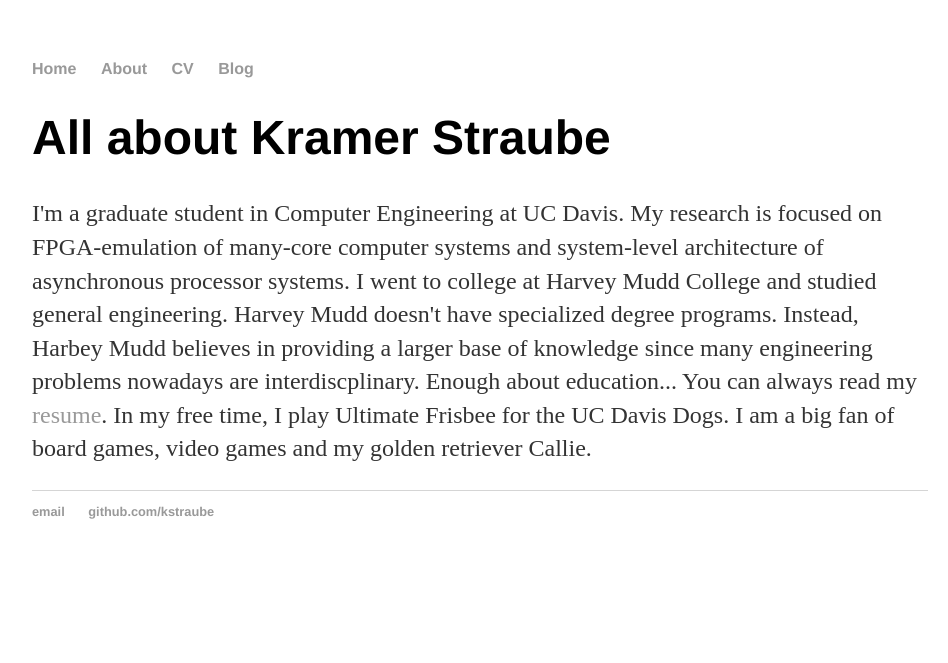
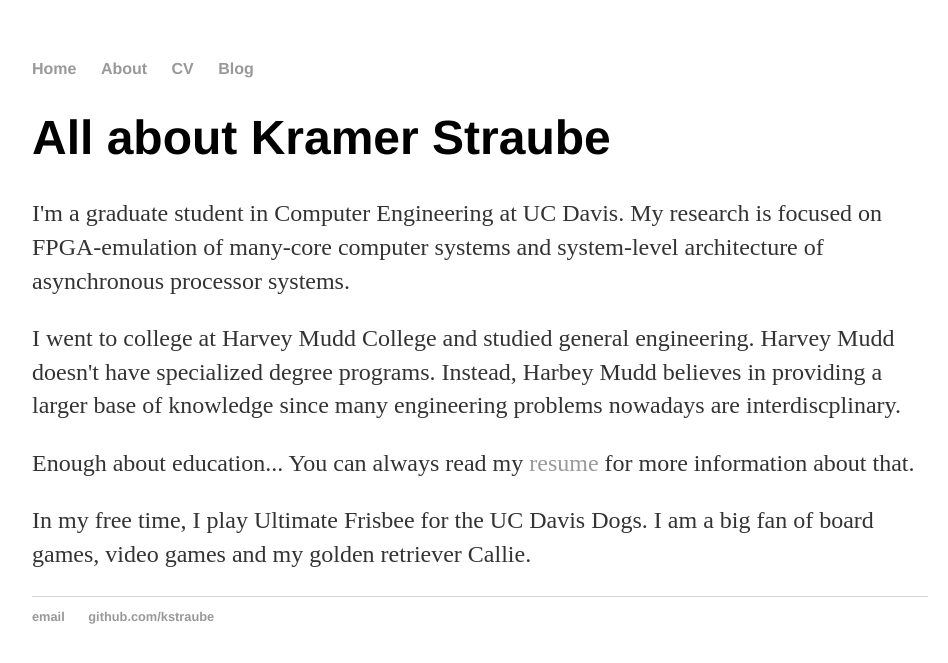
Before and after one commit to kstraube/kstraube.github.io, a Jekyll site: the page built from about.html, in a window 1280 px wide. Shown: the top 663 px of the page, without its empty margins (160-1108 px from the left). Built offline with Jekyll 4.4.1, drawn with Linux system fonts in a browser that asks for light colours.

Commit message:
reformat about.html

```diff
--- a/about.html
+++ b/about.html
@@ -4,15 +4,19 @@ title: Kramer Straube
 ---
 <div class="blurb">
 	<h1>All about Kramer Straube</h1>
-	<p>I'm a graduate student in Computer Engineering at UC Davis. My research is focused on
+	<p>
+	I'm a graduate student in Computer Engineering at UC Davis. My research is focused on
 	FPGA-emulation of many-core computer systems and system-level architecture of asynchronous processor systems.
-
+	</p>
+	<p>
 	I went to college at Harvey Mudd College and studied general engineering. Harvey Mudd doesn't have specialized degree programs.
 	Instead, Harbey Mudd believes in providing a larger base of knowledge since many engineering problems nowadays are
 	interdiscplinary.
-
-	Enough about education... You can always read my <a href="/cv">resume</a>.
-
+	</p>
+	<p>
+	Enough about education... You can always read my <a href="/cv">resume</a> for more information about that.
+	</p>
+	<p>
 	In my free time, I play Ultimate Frisbee for the UC Davis Dogs. I am a big fan of board games, video games and my golden retriever Callie.
 	</p>
 </div><!-- /.blurb -->
```
